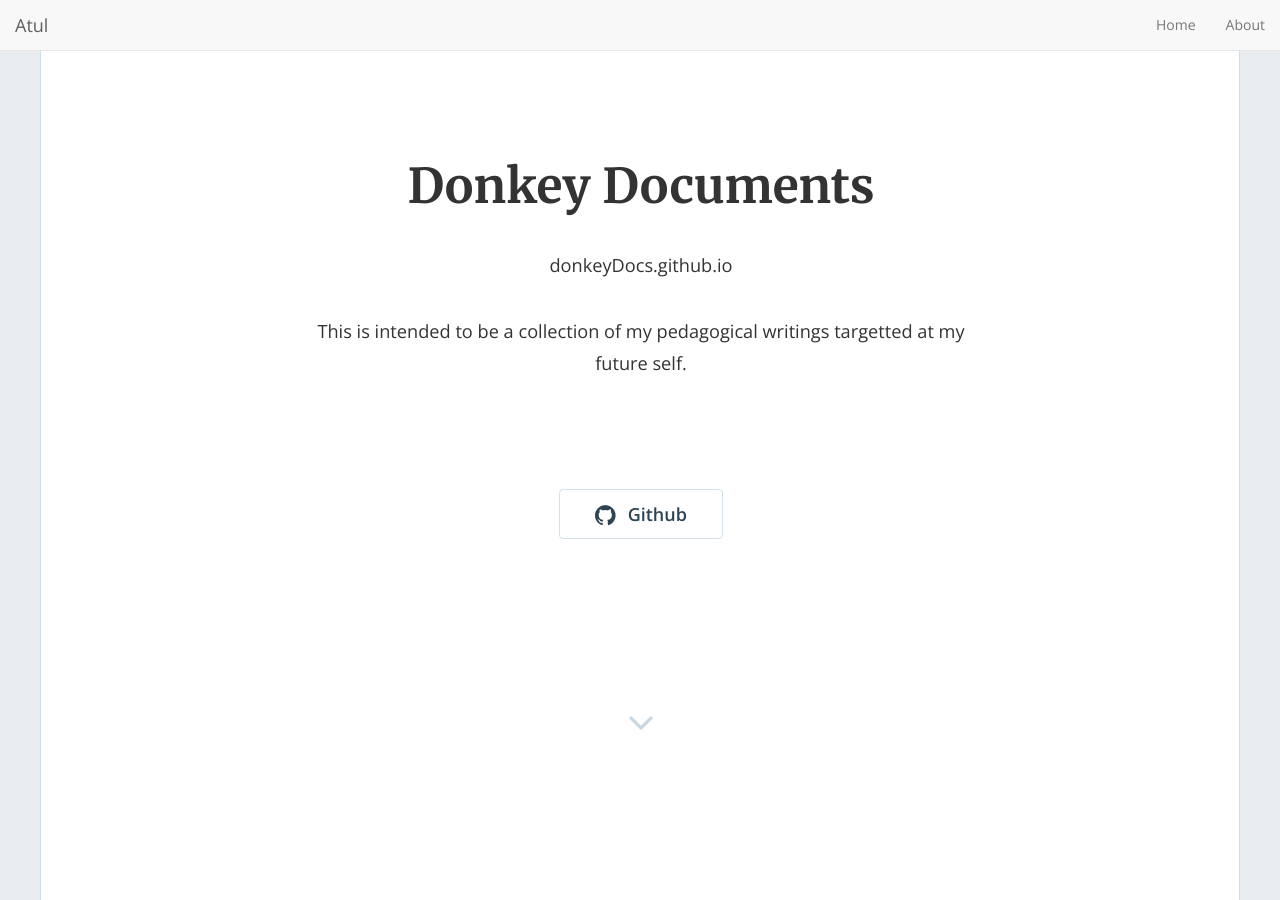
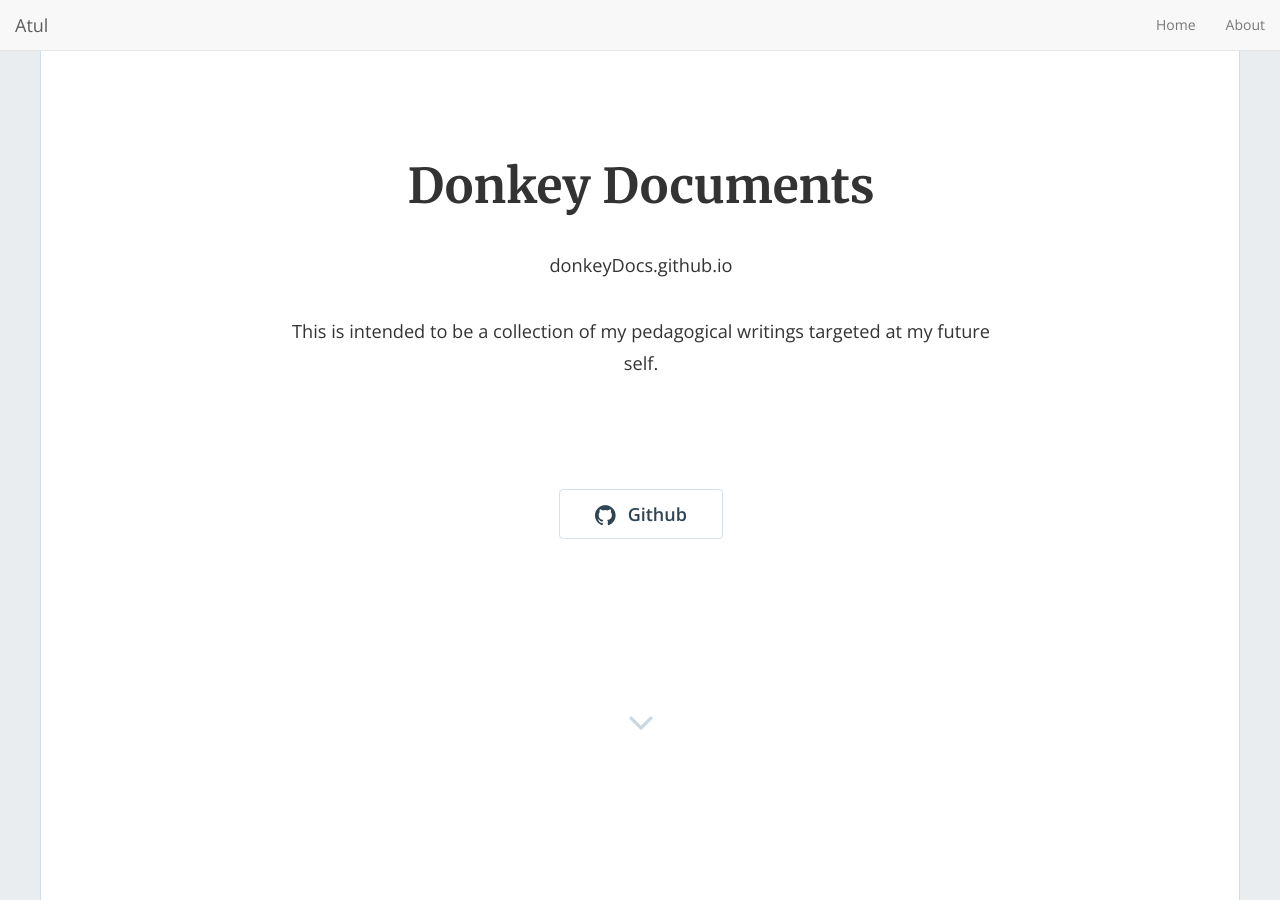
Before and after one commit to donkeyDocs/donkeyDocs.github.io, a Jekyll site: the page built from index.html, in a window 1280 px wide and 900 px high. Built offline with Jekyll 4.4.1, drawn with Linux system fonts in a browser that asks for light colours; nearby versions of some CDN libraries; the list of posts is cut into pages by our own code.

Commit message:
/ ‘_config.yml’

```diff
--- a/_config.yml
+++ b/_config.yml
@@ -15,7 +15,7 @@
 # in the templates via {{ site.myvariable }}.
 title: "Donkey Documents"
 email: 'atul.singh.arora@gmail.com'
-description: "donkeyDocs.github.io <br/> <br/> This is intended to be a collection of my pedagogical writings targetted at my future self."
+description: "donkeyDocs.github.io <br/> <br/> This is intended to be a collection of my pedagogical writings targeted at my future self."
 baseurl: "" # the subpath of your site, e.g. /blog
 url: "http://atulsingharora.github.io/" # the base hostname & protocol for your site, e.g. http://example.com
 twitter_username: ''
```
